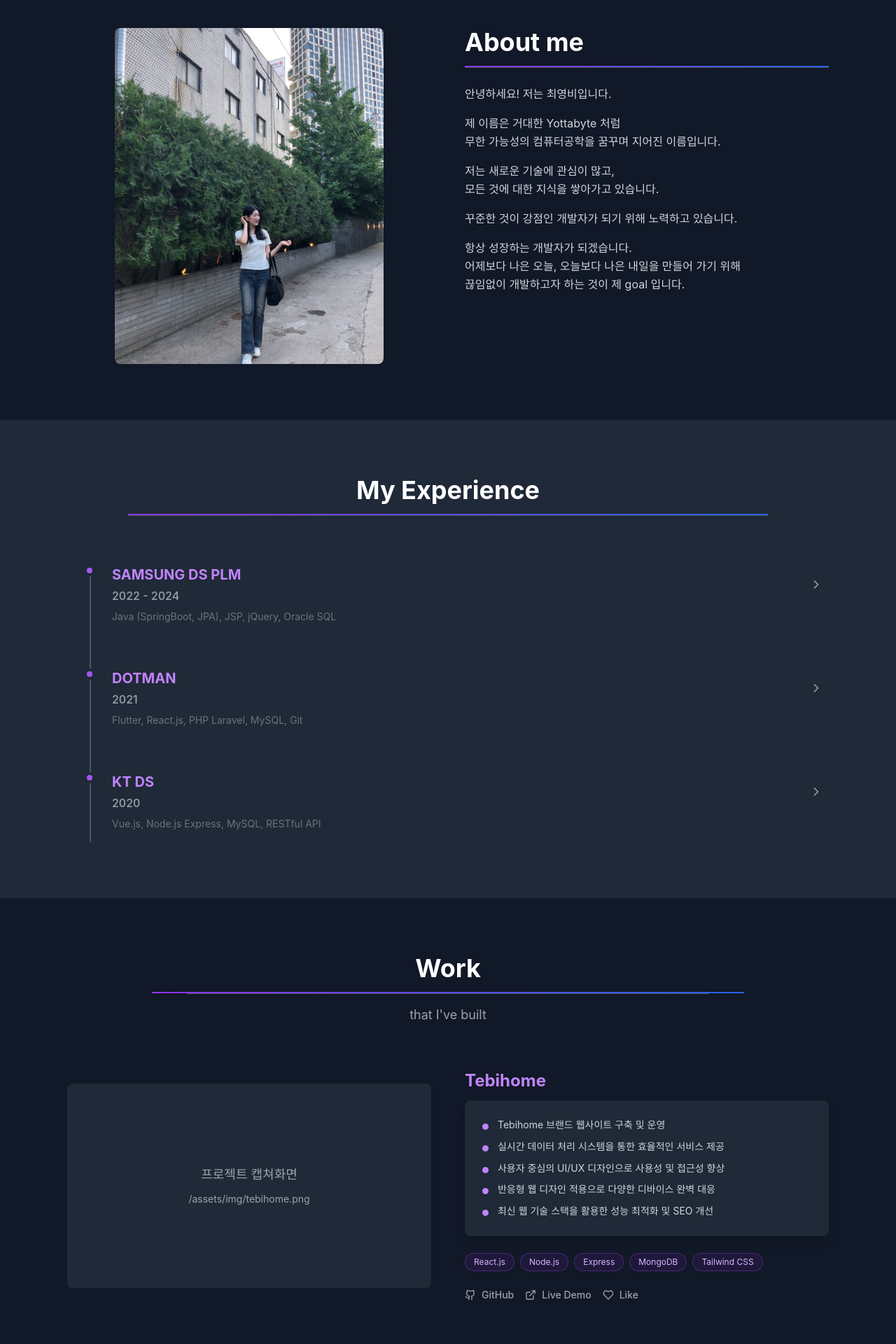
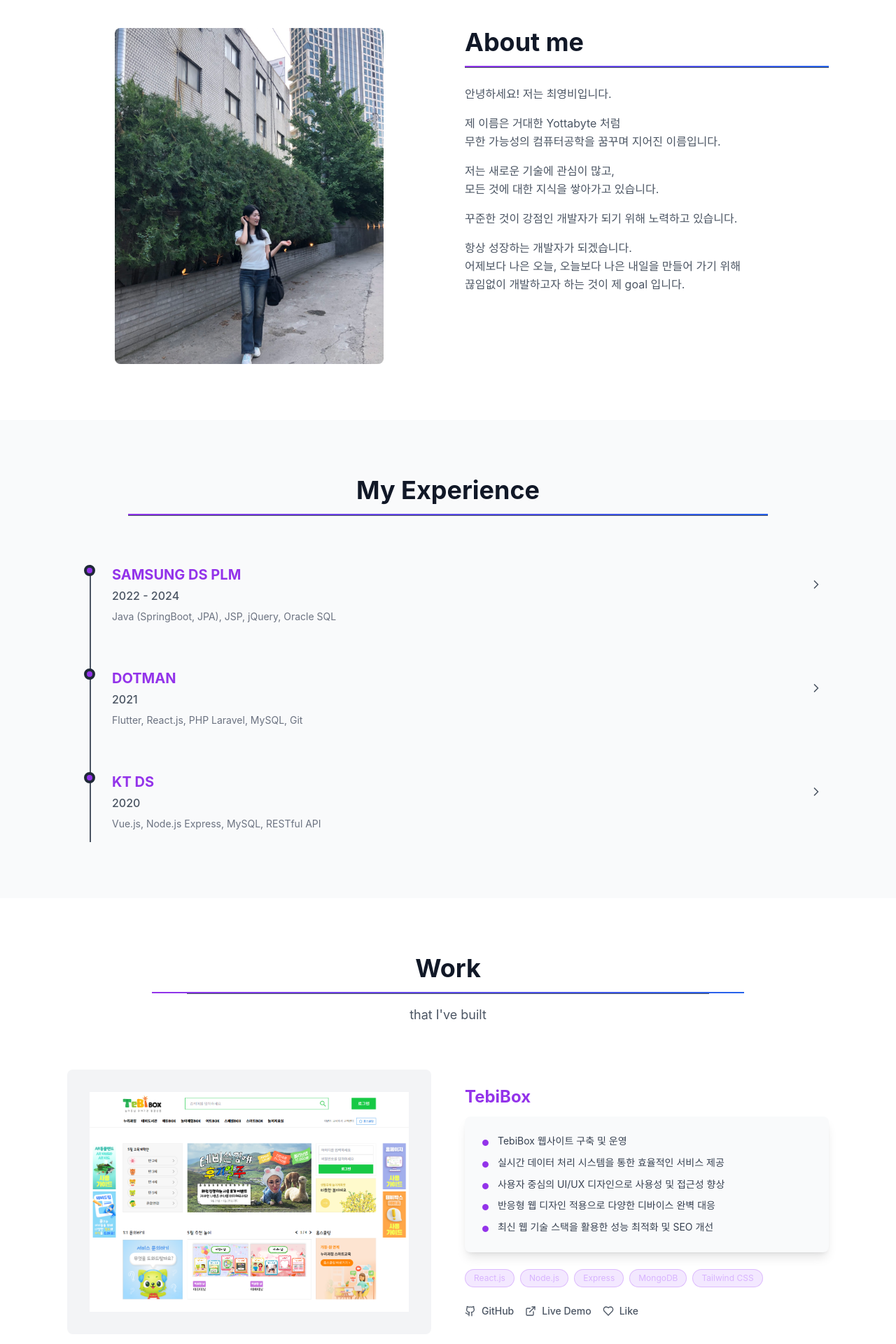
Before and after one commit to cyeongb/new_yb-portfolio, a React (Vite) app: page / in a window 1280 px wide. Shown: the part 840-2760 px from the top of the page at 70% size. Built offline with nearby package versions, Linux system fonts and the light colour scheme; a web font is replaced by a local one.

Commit message:
다크모드 라이트모드 수정

```diff
--- a/src/components/Header.tsx
+++ b/src/components/Header.tsx
@@ -21,7 +21,7 @@
               <span className="text-white font-bold text-sm transition-all duration-300 group-hover:text-lg">YB</span>
             </div>
             <span className="text-xl font-bold text-white light:text-gray-900 transition-all duration-300 group-hover:text-purple-400 light:group-hover:text-purple-600 group-hover:scale-105">
-              Yotta Byte
+              Yeong Bi
             </span>
           </button>
 
--- a/src/components/ScrollToTop.tsx
+++ b/src/components/ScrollToTop.tsx
@@ -37,7 +37,7 @@
 
       {/* 호버시 툴팁 */}
       <div className="absolute bottom-full right-0 mb-2 px-2 py-1 bg-gray-900 light:bg-gray-700 text-white text-xs rounded opacity-0 group-hover:opacity-100 transition-opacity duration-300 whitespace-nowrap">
-        맨 위로
+        맨 위로 슝
       </div>
     </button>
   );
--- a/src/components/ThemeToggle.tsx
+++ b/src/components/ThemeToggle.tsx
@@ -27,7 +27,7 @@
 
       {/* 호버시 툴팁 */}
       <div className="absolute bottom-full left-1/2 transform -translate-x-1/2 mb-2 px-2 py-1 bg-gray-900 light:bg-gray-700 text-white text-xs rounded opacity-0 group-hover:opacity-100 transition-opacity duration-300 whitespace-nowrap">
-        {isDark ? '라이트 모드' : '다크 모드'}
+        {isDark ? '라이트 모드로 쨘' : '다크 모드로 쨘'}
       </div>
     </button>
   );
--- a/src/components/Work.tsx
+++ b/src/components/Work.tsx
@@ -4,18 +4,18 @@
 
 const projects: ProjectItem[] = [
   {
-    title: 'Tebihome',
+    title: 'TebiBox',
     description: [
-      'Tebihome 브랜드 웹사이트 구축 및 운영',
+      'TebiBox 웹사이트 구축 및 운영',
       '실시간 데이터 처리 시스템을 통한 효율적인 서비스 제공',
       '사용자 중심의 UI/UX 디자인으로 사용성 및 접근성 향상',
       '반응형 웹 디자인 적용으로 다양한 디바이스 완벽 대응',
       '최신 웹 기술 스택을 활용한 성능 최적화 및 SEO 개선'
     ],
     techStack: 'React.js, Node.js, Express, MongoDB, Tailwind CSS',
-    image: '/assets/img/tebihome.png',
+    image: '/tebibox.png',
     githubUrl: 'https://github.com/yottabyte/tebihome',
-    liveUrl: 'https://tebihome.example.com'
+    liveUrl: 'https://www.tebibox.com/'
   },
   {
     title: 'Stock-Dashboard',
@@ -27,7 +27,7 @@
       '모바일 퍼스트 반응형 디자인으로 완벽한 크로스 플랫폼 지원'
     ],
     techStack: 'React.js, TypeScript, Chart.js, Python Flask, WebSocket',
-    image: '/assets/img/stock.png',
+    image: '/stock.png',
     githubUrl: 'https://github.com/yottabyte/stock-dashboard',
     liveUrl: 'https://stock-dashboard.example.com'
   },
@@ -41,7 +41,7 @@
       '개인정보 암호화 및 보안 강화를 통한 안전한 데이터 처리'
     ],
     techStack: 'Vue.js, Spring Boot, MySQL, JWT, 공공데이터API',
-    image: '/assets/img/pension.png',
+    image: '/pension.png',
     githubUrl: 'https://github.com/yottabyte/pension-system',
     liveUrl: 'https://pension-info.example.com'
   },
@@ -55,9 +55,9 @@
       '다국어 지원 및 웹 접근성 가이드라인 준수'
     ],
     techStack: 'React.js, D3.js, Node.js, MongoDB, 공공API',
-    image: '/assets/img/corona.png',
-    githubUrl: 'https://github.com/yottabyte/corona-tracker',
-    liveUrl: 'https://corona-tracker.example.com'
+    image: '/corona.png',
+    githubUrl: 'https://github.com/cyeongb/COVID19_Tracker',
+    liveUrl: 'https://cyeongb.github.io/COVID19_Tracker/'
   }
 ];
 
@@ -142,12 +142,11 @@
               <div className="w-full lg:w-1/2">
                 <div className="bg-gray-800 light:bg-gray-100 rounded-lg p-8 aspect-video flex items-center justify-center transition-all duration-300 hover:scale-105 cursor-pointer group">
                   <div className="text-center">
-                    <span className="text-gray-400 light:text-gray-500 text-lg block mb-2 group-hover:text-purple-400 light:group-hover:text-purple-600 transition-colors">
-                      프로젝트 캡쳐화면
-                    </span>
-                    <span className="text-gray-400 light:text-gray-500 text-sm group-hover:text-purple-400 light:group-hover:text-purple-600 transition-colors">
-                      {project.image}
-                    </span>
+                    <img
+                      src={project.image}
+                      alt={project.title}
+                      className="w-full h-full object-cover transition-transform duration-300 group-hover:scale-125"
+                    />
                   </div>
                 </div>
               </div>
--- a/src/hooks/useTheme.ts
+++ b/src/hooks/useTheme.ts
@@ -15,9 +15,13 @@
   const root = window.document.documentElement;
   if (isDark) {
     root.classList.add('dark');
+    root.classList.remove('light');
+    console.log('Dark mode:', root.classList);
     localStorage.setItem('theme', 'dark');
   } else {
     root.classList.remove('dark');
+    root.classList.add('light');
+    console.log('Light mode:', root.classList);
     localStorage.setItem('theme', 'light');
   }
 }, [isDark]);
--- a/src/index.css
+++ b/src/index.css
@@ -4,7 +4,7 @@
 @tailwind utilities;
 
 :root {
-  font-family: Pretendard, -apple-system, BlinkMacSystemFont, system-ui, Roboto, 'Helvetica Neue', 'Segoe UI', 'Apple SD Gothic Neo', 'Noto Sans KR', 'Malgun Gothic', 'Apple Color Emoji', 'Segoe UI Emoji', 'Segoe UI Symbol', sans-serif;
+    font-family: Pretendard, -apple-system, BlinkMacSystemFont, system-ui, Roboto, 'Helvetica Neue', 'Segoe UI', 'Apple SD Gothic Neo', 'Noto Sans KR', 'Malgun Gothic', 'Apple Color Emoji', 'Segoe UI Emoji', 'Segoe UI Symbol', sans-serif;
   line-height: 1.5;
   font-weight: 400;
   color-scheme: dark light;
@@ -15,10 +15,10 @@
   -webkit-text-size-adjust: 100%;
 }
 
-/* 기본값을 다크모드로 설정 */
 html {
-  @apply dark;
+  scroll-behavior: smooth;
 }
+
 
 * {
   box-sizing: border-box;
@@ -30,7 +30,7 @@
   place-items: center;
   min-width: 320px;
   min-height: 100vh;
-  @apply bg-gray-900 text-white;
+  /* @apply bg-gray-900 text-white; */
 }
 
 #root {
@@ -58,7 +58,7 @@
   background-color: rgb(31 41 55); /* gray-800 */
 }
 
-html:not(.dark) ::-webkit-scrollbar-track {
+html.light ::-webkit-scrollbar-track {
   background-color: rgb(243 244 246); /* gray-100 */
 }
 
@@ -76,13 +76,17 @@
   scroll-behavior: smooth;
 }
 
-/* light 모드 (다크모드가 아닐 때) */
-html:not(.dark) body {
+
+html.light {
   @apply bg-white text-gray-900;
 }
 
+html.dark {
+  @apply bg-gray-900 text-white;
+}
+
 /* 다크모드 전환 애니메이션 */
-* {
+{
   transition: background-color 0.3s ease, border-color 0.3s ease, color 0.3s ease;
 }
 
@@ -146,11 +150,11 @@
 }
 
 /* 라이트 모드에서 아이콘 필터 조정 */
-html:not(.dark) .tech-icon {
+html.light .tech-icon {
   filter: drop-shadow(0 4px 8px rgba(0, 0, 0, 0.2));
 }
 
-html:not(.dark) .tech-icon-wrapper:hover .tech-icon {
+html.light .tech-icon-wrapper:hover .tech-icon {
   filter: drop-shadow(0 8px 16px rgba(0, 0, 0, 0.3)) brightness(1.1);
 }
 
@@ -195,61 +199,61 @@
 
 /* light 클래스 유틸리티 정의 */
 @layer utilities {
-  html:not(.dark) .light\:bg-white {
+  html.light .light\:bg-white {
     background-color: rgb(255 255 255);
   }
-  html:not(.dark) .light\:bg-gray-50 {
+  html.light .light\:bg-gray-50 {
     background-color: rgb(249 250 251);
   }
-  html:not(.dark) .light\:bg-gray-100 {
+  html.light .light\:bg-gray-100 {
     background-color: rgb(243 244 246);
   }
-  html:not(.dark) .light\:bg-gray-200 {
+  html.light .light\:bg-gray-200 {
     background-color: rgb(229 231 235);
   }
-  html:not(.dark) .light\:text-gray-900 {
+  html.light .light\:text-gray-900 {
     color: rgb(17 24 39);
   }
-  html:not(.dark) .light\:text-gray-700 {
+  html.light .light\:text-gray-700 {
     color: rgb(55 65 81);
   }
-  html:not(.dark) .light\:text-gray-600 {
+  html.light .light\:text-gray-600 {
     color: rgb(75 85 99);
   }
-  html:not(.dark) .light\:text-gray-500 {
+  html.light .light\:text-gray-500 {
     color: rgb(107 114 128);
   }
-  html:not(.dark) .light\:text-purple-600 {
+  html.light .light\:text-purple-600 {
     color: rgb(147 51 234);
   }
-  html:not(.dark) .light\:bg-purple-600 {
+  html.light .light\:bg-purple-600 {
     background-color: rgb(147 51 234);
   }
-  html:not(.dark) .light\:bg-purple-100 {
+  html.light .light\:bg-purple-100 {
     background-color: rgb(243 232 255);
   }
-  html:not(.dark) .light\:text-purple-800 {
+  html.light .light\:text-purple-800 {
     color: rgb(107 33 168);
   }
-  html:not(.dark) .light\:border-gray-200 {
+  html.light .light\:border-gray-200 {
     border-color: rgb(229 231 235);
   }
-  html:not(.dark) .light\:border-purple-600 {
+  html.light .light\:border-purple-600 {
     border-color: rgb(147 51 234);
   }
-  html:not(.dark) .light\:hover\:text-purple-600:hover {
+  html.light .light\:hover\:text-purple-600:hover {
     color: rgb(147 51 234);
   }
-  html:not(.dark) .light\:hover\:bg-purple-700:hover {
+  html.light .light\:hover\:bg-purple-700:hover {
     background-color: rgb(126 34 206);
   }
-  html:not(.dark) .light\:from-gray-50 {
+  html.light .light\:from-gray-50 {
     --tw-gradient-from: rgb(249 250 251);
   }
-  html:not(.dark) .light\:to-gray-100 {
+  html.light .light\:to-gray-100 {
     --tw-gradient-to: rgb(243 244 246);
   }
-  html:not(.dark) .light\:text-blue-500 {
+  html.light .light\:text-blue-500 {
     color: rgb(59 130 246);
   }
 }
@@ -272,7 +276,7 @@
   transition: transform 0.8s ease-out;
 }
 
-html:not(.dark) .about-underline::after {
+html.light .about-underline::after {
   background: linear-gradient(90deg, rgb(147 51 234), rgb(37 99 235));
 }
 
@@ -300,7 +304,7 @@
   transition: transform 0.8s ease-out;
 }
 
-html:not(.dark) .experience-underline::after {
+html.light .experience-underline::after {
   background: linear-gradient(90deg, rgb(147 51 234), rgb(37 99 235));
 }
 
@@ -328,7 +332,7 @@
   transition: transform 0.8s ease-out;
 }
 
-html:not(.dark) .work-underline::after {
+html.light .work-underline::after {
   background: linear-gradient(90deg, rgb(147 51 234), rgb(37 99 235));
 }
 
@@ -354,7 +358,7 @@
   transition: transform 0.8s ease-out;
 }
 
-html:not(.dark) .contact-underline::after {
+html.light .contact-underline::after {
   background: linear-gradient(90deg, rgb(147 51 234), rgb(37 99 235));
 }
 
```
Also changed, not shown: src/components/Contact.tsx (+3 -11 lines). Lines whose indentation alone changed are shown as unchanged.
